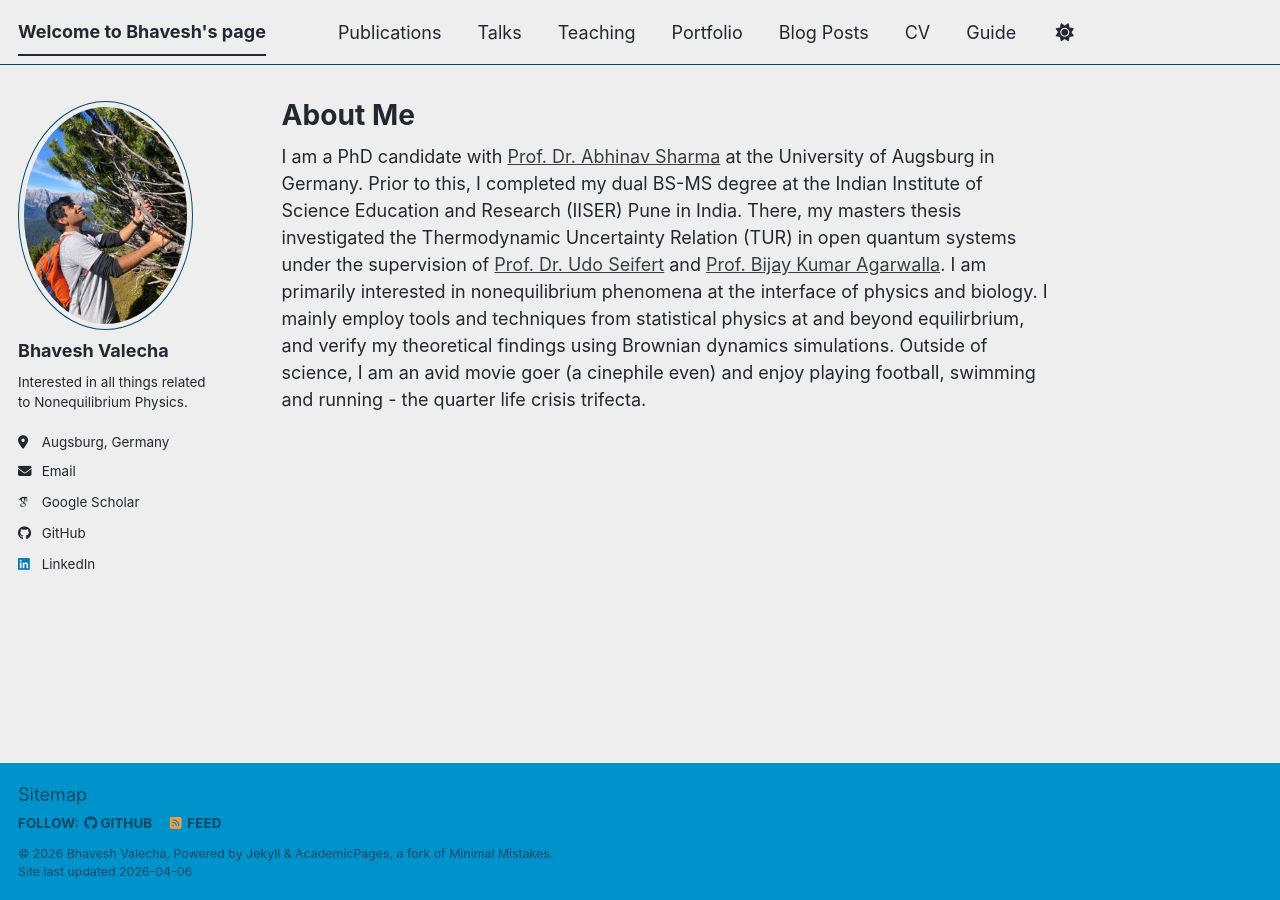
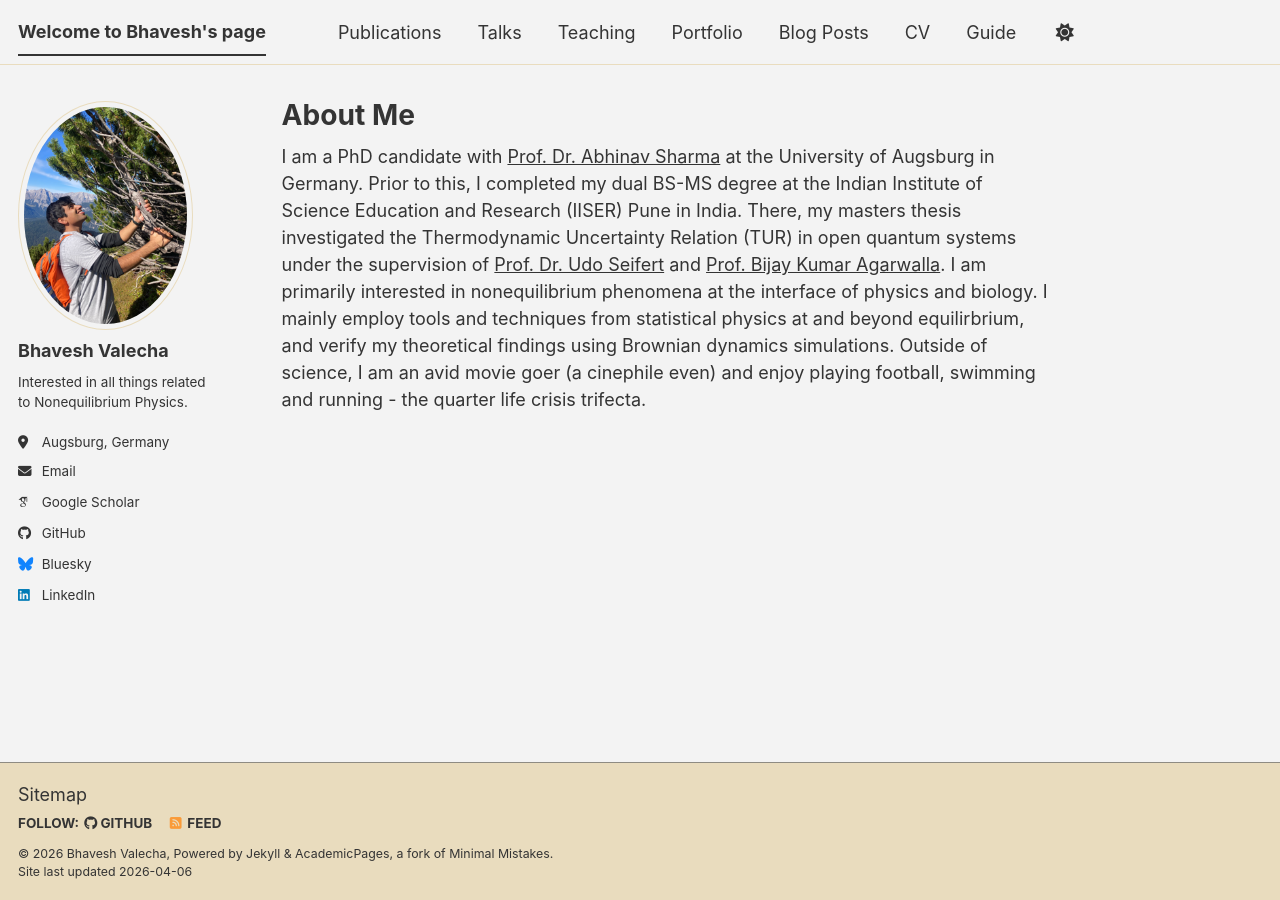
Before and after one commit to bhavesh-valecha/bhavesh-valecha.github.io, a Jekyll site: the page built from _pages/about.md, in a window 1280 px wide. Built offline with Jekyll 4.4.1, drawn with Linux system fonts in a browser that asks for light colours; some web fonts are replaced; a script bundle is joined from its source files by our own code; library files that are not in the unit come from our copies.

Commit message:
Updated _config.yml theme

```diff
--- a/_config.yml
+++ b/_config.yml
@@ -8,7 +8,7 @@
 
 # Basic Site Settings
 locale                   : "en-US"
-site_theme               : "air" # The available themes options are "default", "air", "sunrise", "mint", "dirt" and "contrast"
+site_theme               : "dirt" # The available themes options are "default", "air", "sunrise", "mint", "dirt" and "contrast"
 title                    : "Welcome to Bhavesh's page"
 title_separator          : "-"
 name                     : &name "Bhavesh Valecha"
@@ -57,7 +57,7 @@ author:
 
   # Social media
   artstation       : # Username
-  bluesky          :  # Replace this with you Bluesky username
+  bluesky          : "mardybhavesh.bsky.social" # Replace this with you Bluesky username
   facebook         : # Username
   flickr           : # Username
   foursquare       : # Username
@@ -81,7 +81,6 @@ author:
   xing             : # Username
   youtube          : # Username
   zhihu            : # Username
-  letterboxd       : "mardy_bhavesh"
 
 # Publication Category - The following the list of publication categories and their headings
 publication_category:
```
